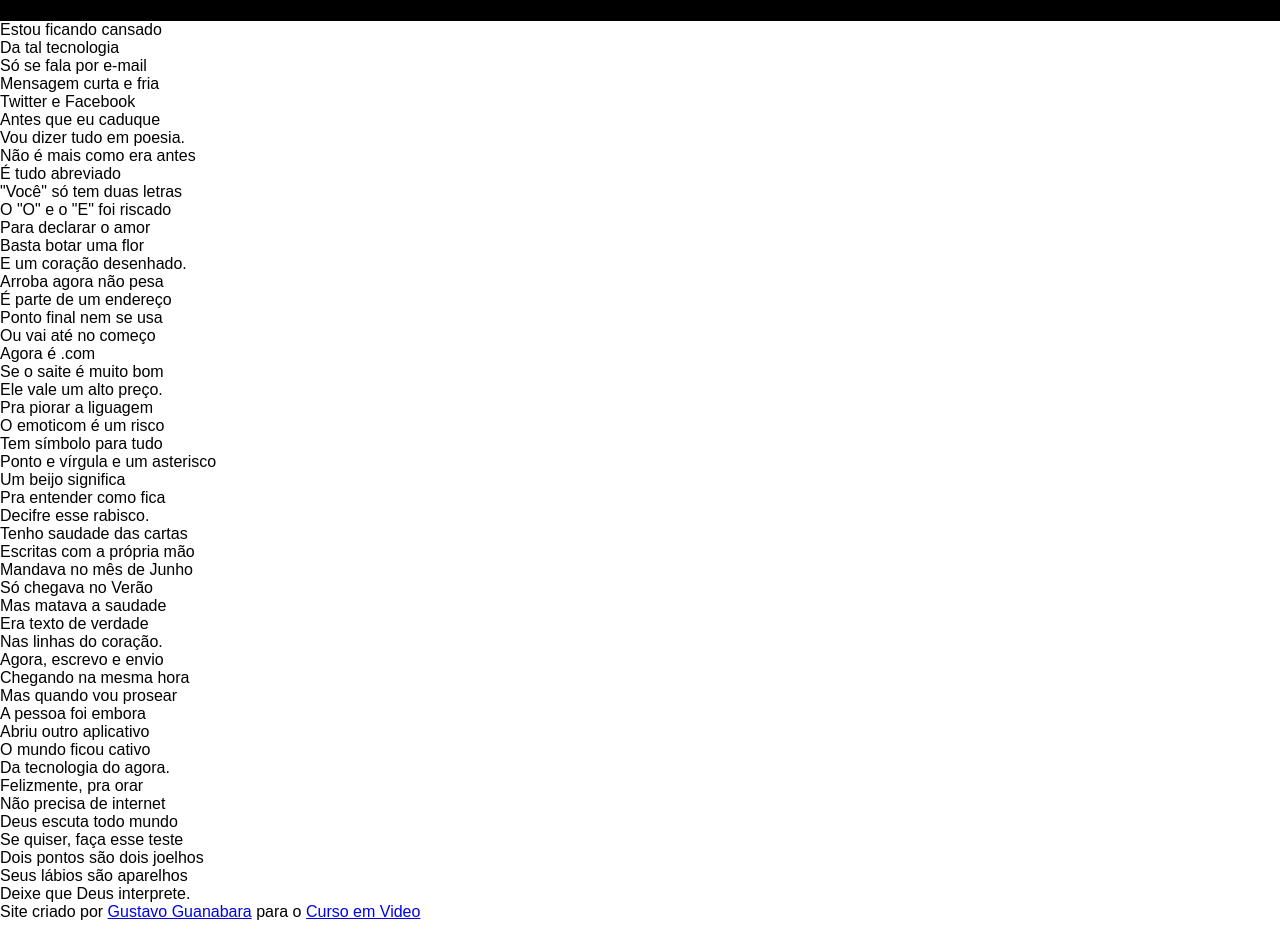
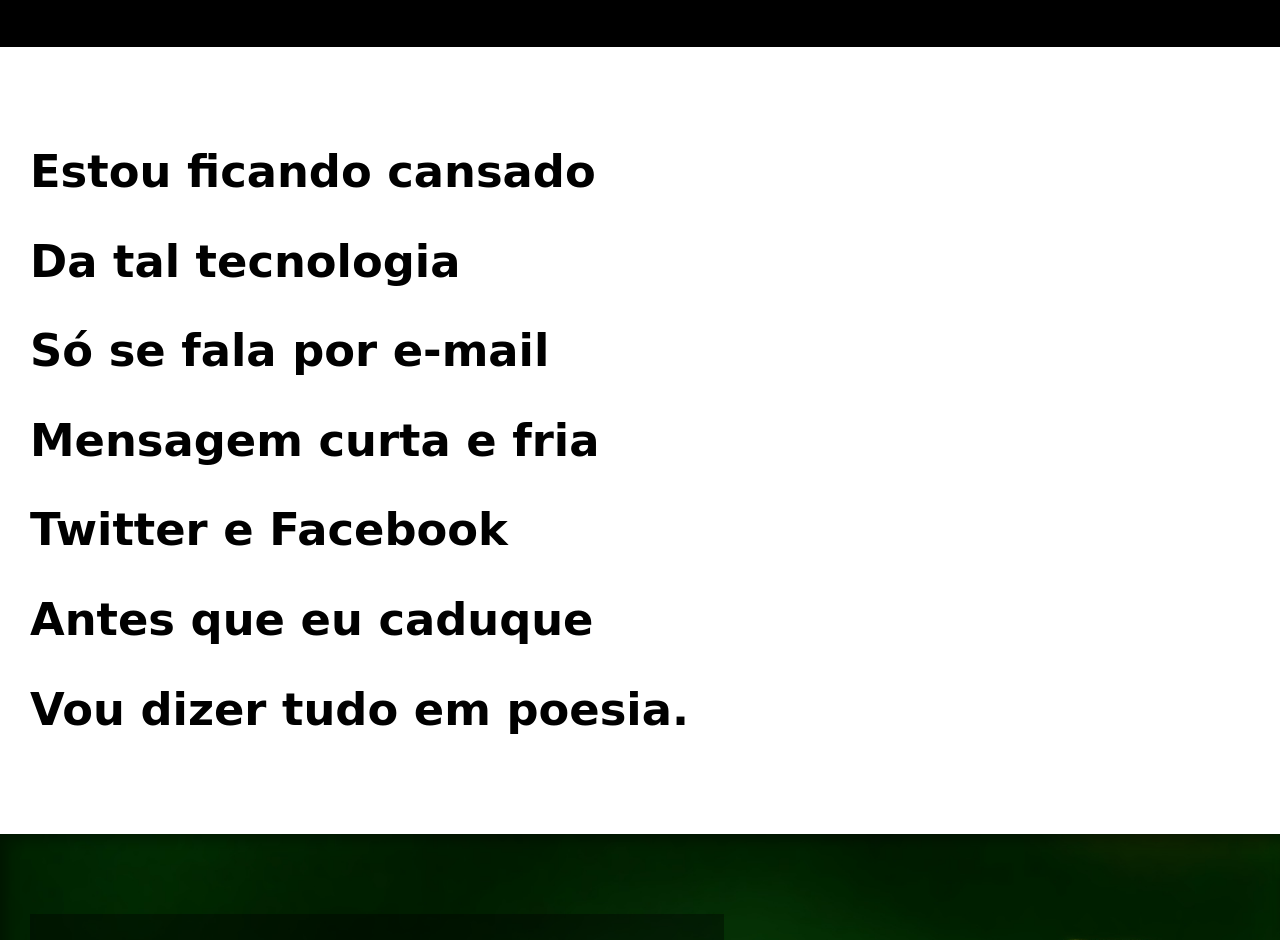
Before and after one commit to drk-Arthur/HTML-CSS, a plain HTML site: page desafios/d012/index.html in a window 1280 px wide. Shown: the part 219-1159 px from the top of the page. Drawn offline with Linux system fonts and the light colour scheme.

Commit message:
Feito D012 com style.css

```diff
--- a/desafios/d012/estilo/style.css
+++ b/desafios/d012/estilo/style.css
@@ -1 +1,92 @@
 @charset "UTF-8";
+
+* {
+    padding: 0px;
+    margin: 0px;
+}
+
+@import url('https://fonts.googleapis.com/css2?family=Bebas+Neue&family=Passion+One:wght@400;700;900&display=swap');
+@import url('https://fonts.googleapis.com/css2?family=Sriracha&display=swap');
+
+:root {
+    --fonte1: verdana, Geneva, tahoma, sans-serif;
+    --fonte2: 'Bebas Neue', sans-serif;
+    --fonte3: 'Sriracha', cursive;
+}
+html, body {
+    background-color: darkgray;
+    min-height: 100vh;
+    font-family: var(--fonte1);
+}
+
+header > h1 {
+    padding-top: 50px;
+    font-variant: small-caps;
+    font-family: var(--fonte2);
+    font-size: 10vw;
+}
+
+header > p {
+    padding-bottom: 50px;
+}
+header {
+    background-color: black;
+    color: white;
+    text-align: center;
+}
+
+header a:hover, footer a:hover {
+    text-decoration: underline;
+}
+header a, footer a {
+    text-decoration: none;
+    color: white;
+    font-weight: bolder;
+}
+
+section {
+    padding-top: 10vh;
+    padding-bottom: 10vh;
+    line-height: 2em;
+    padding-left: 30px;
+
+    font-family: var(--fonte3);
+    font-size: 3.5vw;
+    font-weight: bold;
+}
+section.normal {
+    background-color: white;
+}
+
+section.imagem {
+    background-color: rgb(49, 49, 49);
+    color: white;
+    box-shadow: inset 6px 6px 13px 0px rgba(0, 0, 0, 0.377);
+    background-attachment: fixed;
+    background-size: cover;
+}
+
+section.imagem > p {
+    background-color: rgba(0, 0, 0, 0.384);
+    display: inline-block;
+    padding: 5px;
+    text-shadow: 1px 1px 0px black;
+}
+
+section#img01 {
+    background-image: url(../imagens/background001.jpg);
+    background-position: right center;
+    background-size: cover;
+}
+
+section#img02 {
+    background-image: url(../imagens/background002.jpg);
+}
+
+
+footer {
+    background-color: black;
+    text-align: center;
+    color: white;
+    padding: 10px;
+}
--- a/desafios/d012/index.html
+++ b/desafios/d012/index.html
@@ -4,7 +4,7 @@
     <meta charset="UTF-8">
     <meta name="viewport" content="width=device-width, initial-scale=1.0">
     <title>Cordel Moderno</title>
-    <link rel="stylesheet" href="estilo/treino.css">
+    <link rel="stylesheet" href="estilo/style.css">
 </head>
 <body>
     <header>
@@ -13,7 +13,7 @@
     </header>
 
     <main>
-        <section>
+        <section class="normal">
             <p>
                 Estou ficando cansado <br>
                 Da tal tecnologia <br>
@@ -25,7 +25,7 @@
             </p>
         </section>
 
-        <section>
+        <section class="imagem" id="img01">
             <p>
                 Não é mais como era antes <br>
                 É tudo abreviado <br>
@@ -37,7 +37,7 @@
             </p>
         </section>
 
-        <section>
+        <section class="normal">
             <p>
                 Arroba agora não pesa <br>
                 É parte de um endereço <br>
@@ -47,7 +47,7 @@
                 Se o saite é muito bom <br>
                 Ele vale um alto preço. <br>
             </p>
-
+            <br>
             <p>
                 Pra piorar a liguagem <br>
                 O emoticom é um risco <br>
@@ -59,7 +59,7 @@
             </p>
         </section>
 
-        <section>
+        <section class="imagem" id="img02">
             <p>
                 Tenho saudade das cartas <br>
                 Escritas com a própria mão <br>
@@ -71,7 +71,7 @@
             </p>
         </section>
 
-        <section>
+        <section class="normal">
             <p>
                 Agora, escrevo e envio <br>
                 Chegando na mesma hora <br>
```
Lines whose indentation alone changed are shown as unchanged.
